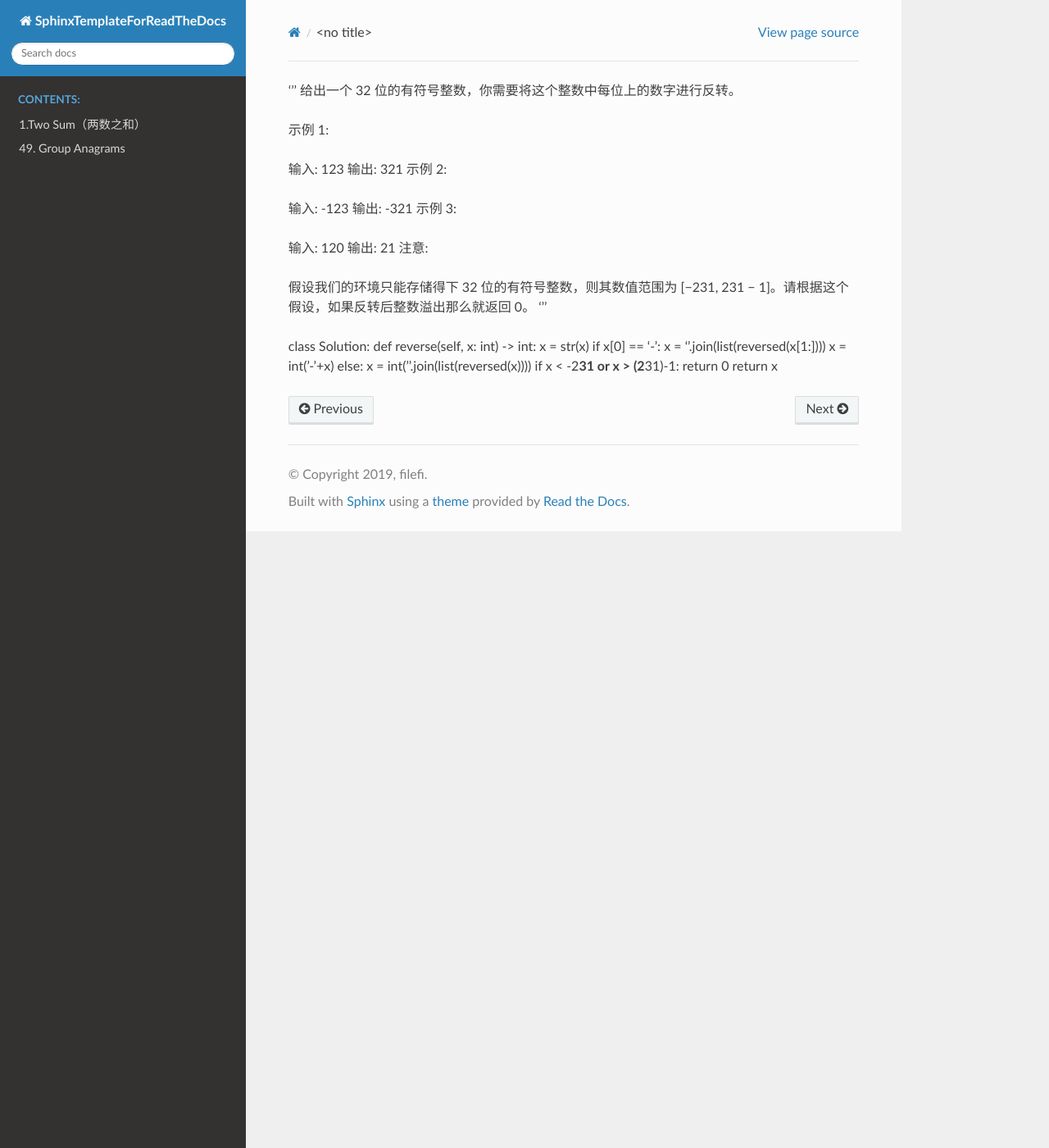
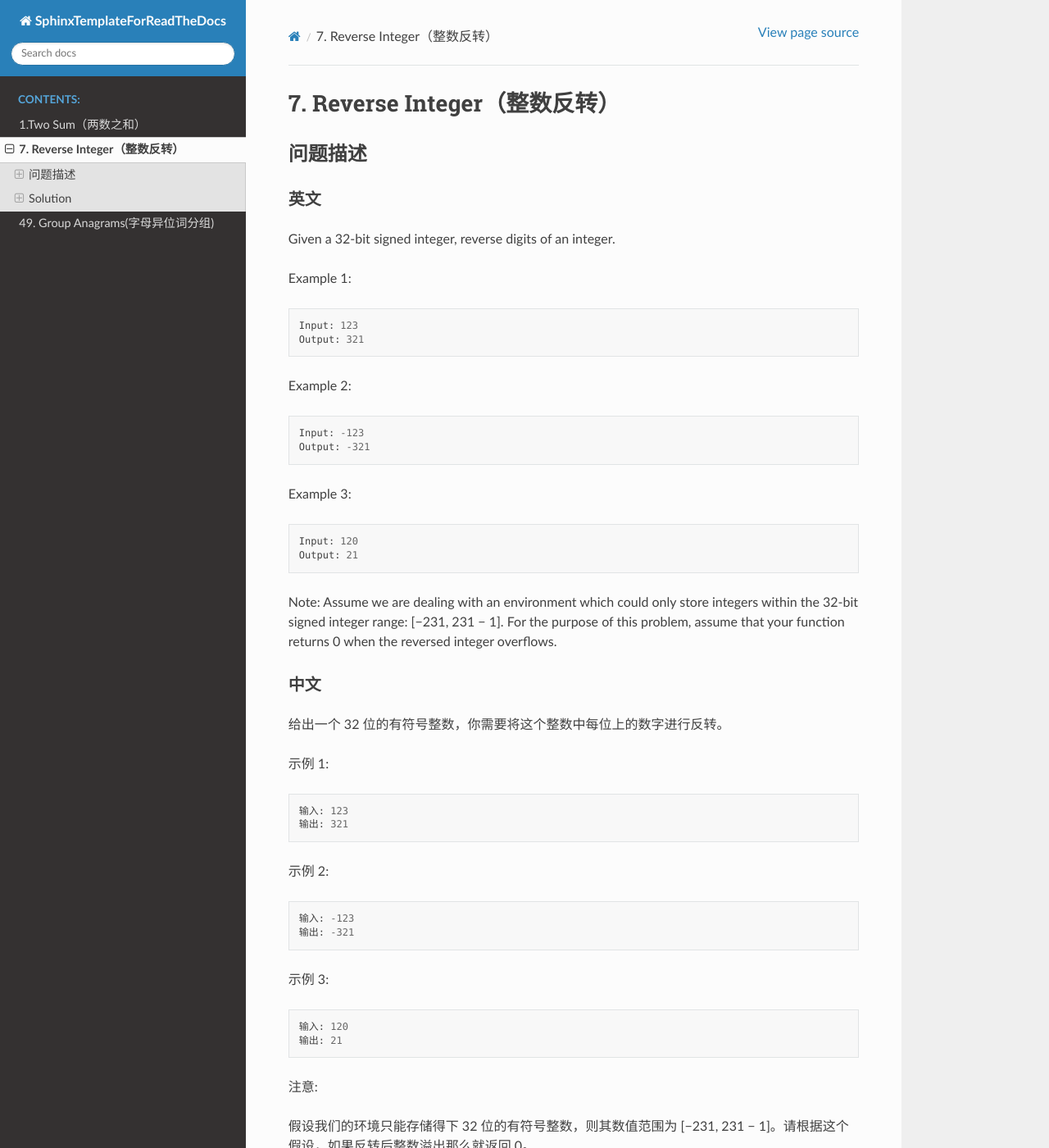
Before and after one commit to filefi/LeetCode, a Sphinx documentation site: the page built from source/Problems/7.Reverse_Integer.md, in a window 1280 px wide and 1400 px high. Shown: the whole window at 82% size. Built offline with Sphinx 7.4.7 and the Read the Docs theme 2.0.0, drawn with Linux system fonts in a browser that asks for light colours; some of the changed text lies outside the part shown.

````diff
--- a/source/Problems/49.Group_Anagrams.md
+++ b/source/Problems/49.Group_Anagrams.md
@@ -1,4 +1,6 @@
-# 49. Group Anagrams
+# 49. Group Anagrams(字母异位词分组)
+## 问题描述
+### 英文
 Given an array of strings, group anagrams together.
 
 Example:
@@ -16,7 +18,7 @@ Note:
 - All inputs will be in lowercase.
 - The order of your output does not matter.
 
-## 49. 字母异位词分组
+### 中文
 给定一个字符串数组，将字母异位词组合在一起。字母异位词指字母相同，但排列不同的字符串。
 
 示例:
--- a/source/Problems/7.Reverse_Integer.md
+++ b/source/Problems/7.Reverse_Integer.md
@@ -1,23 +1,52 @@
-'''
+# 7. Reverse Integer（整数反转）
+## 问题描述
+### 英文
+Given a 32-bit signed integer, reverse digits of an integer.
+
+Example 1:
+```
+Input: 123
+Output: 321
+```
+Example 2:
+```
+Input: -123
+Output: -321
+```
+Example 3:
+```
+Input: 120
+Output: 21
+```
+Note:
+Assume we are dealing with an environment which could only store integers within the 32-bit signed integer range: [−231,  231 − 1]. For the purpose of this problem, assume that your function returns 0 when the reversed integer overflows.
+
+### 中文
 给出一个 32 位的有符号整数，你需要将这个整数中每位上的数字进行反转。
 
 示例 1:
-
+```
 输入: 123
 输出: 321
+```
  示例 2:
-
+```
 输入: -123
 输出: -321
+```
 示例 3:
-
+```
 输入: 120
 输出: 21
+```
+
 注意:
 
 假设我们的环境只能存储得下 32 位的有符号整数，则其数值范围为 [−231,  231 − 1]。请根据这个假设，如果反转后整数溢出那么就返回 0。
-'''
 
+## Solution
+### Python
+```python
 class Solution:
     def reverse(self, x: int) -> int:
         x = str(x)
@@ -29,3 +58,4 @@ class Solution:
         if x < -2**31 or x > (2**31)-1:
             return 0
         return x
+```
````
Also changed, not shown: other parts of source/Problems/49.Group_Anagrams.md (+2 -1 lines), source/Problems/template.md (added, +14 -0 lines).
